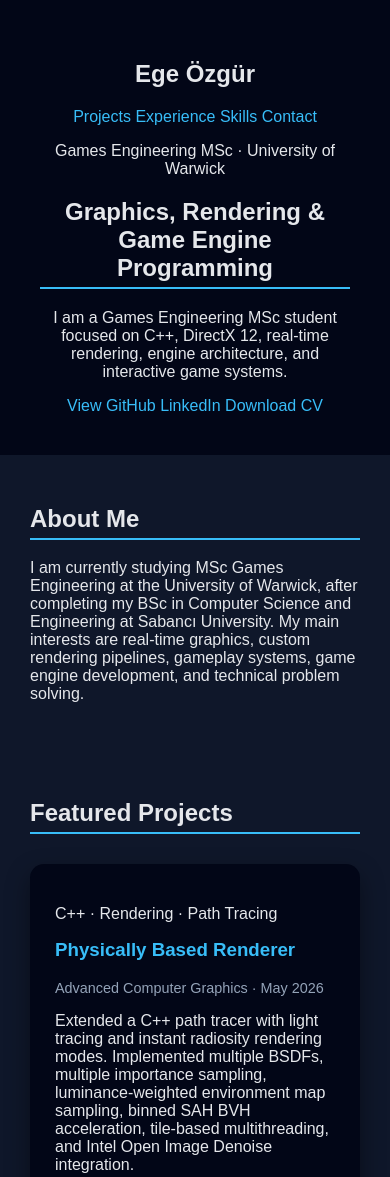
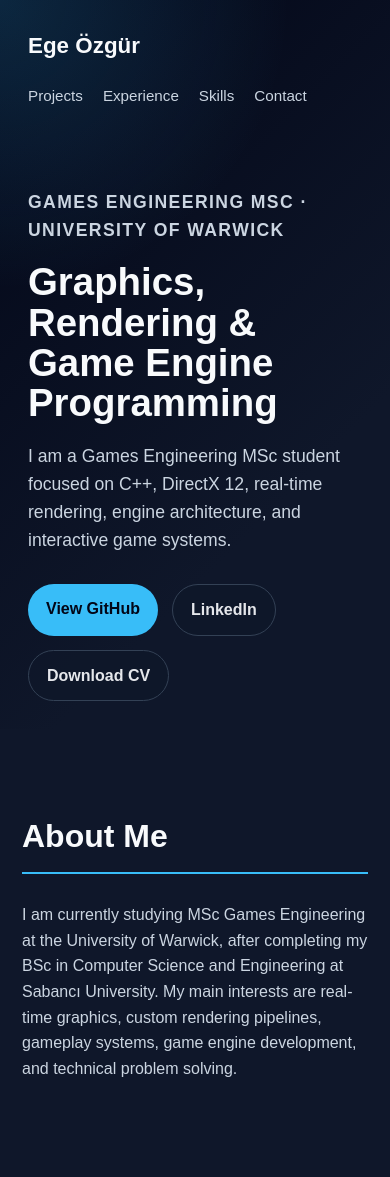
Before and after one commit to ege-ozgur/ege-ozgur.github.io, a plain HTML site: page index.html in a window 390 px wide. Shown: the top 1177 px of the page. Drawn offline with Linux system fonts and the light colour scheme.

Commit message:
Refactor CSS for improved styling and layout
Updated styles for various elements including body, navbar, buttons, and project cards. Adjusted layout and hover effects for improved visual consistency.

```diff
--- a/style.css
+++ b/style.css
@@ -1,33 +1,18 @@
+* {
+    box-sizing: border-box;
+}
+
+html {
+    scroll-behavior: smooth;
+}
+
 body {
-    font-family: Arial, sans-serif;
+    font-family: Arial, Helvetica, sans-serif;
     margin: 0;
     padding: 0;
     background: #0f172a;
     color: #e5e7eb;
-}
-
-header {
-    text-align: center;
-    padding: 40px;
-    background: #020617;
-}
-
-section {
-    padding: 30px;
-    max-width: 900px;
-    margin: auto;
-}
-
-h2 {
-    border-bottom: 2px solid #38bdf8;
-    padding-bottom: 5px;
-}
-
-.project {
-    background: #020617;
-    padding: 20px;
-    margin-top: 15px;
-    border-radius: 8px;
+    line-height: 1.6;
 }
 
 a {
@@ -39,57 +24,267 @@ a:hover {
     text-decoration: underline;
 }
 
-footer {
-    text-align: center;
-    padding: 20px;
-    background: #020617;
+.hero {
+    min-height: 80vh;
+    background:
+        radial-gradient(circle at top left, rgba(56, 189, 248, 0.18), transparent 35%),
+        linear-gradient(135deg, #020617 0%, #0f172a 70%);
+    padding: 28px;
 }
 
-/* Projects Grid */
-.projects-grid {
-    display: grid;
-    grid-template-columns: repeat(auto-fit, minmax(300px, 1fr));
-    gap: 30px;
+.navbar {
+    max-width: 1100px;
+    margin: 0 auto;
+    display: flex;
+    align-items: center;
+    justify-content: space-between;
+    gap: 20px;
+}
+
+.navbar h1 {
+    margin: 0;
+    font-size: 1.4rem;
+    color: #f8fafc;
+}
+
+.nav-links {
+    display: flex;
+    gap: 20px;
+    flex-wrap: wrap;
+}
+
+.nav-links a {
+    color: #cbd5e1;
+    font-size: 0.95rem;
+}
+
+.nav-links a:hover {
+    color: #38bdf8;
+}
+
+.hero-content {
+    max-width: 1100px;
+    margin: 120px auto 0;
+}
+
+.eyebrow {
+    color: #38bdf8;
+    font-weight: bold;
+    letter-spacing: 0.08em;
+    text-transform: uppercase;
+    font-size: 0.85rem;
+}
+
+.hero-content h2 {
+    max-width: 850px;
+    font-size: clamp(2.4rem, 7vw, 5rem);
+    line-height: 1.05;
+    margin: 18px 0;
+    color: #f8fafc;
+}
+
+.hero-content p {
+    max-width: 720px;
+    color: #cbd5e1;
+    font-size: 1.1rem;
+}
+
+.hero-buttons {
+    display: flex;
+    flex-wrap: wrap;
+    gap: 14px;
     margin-top: 30px;
 }
 
-/* Project Card */
-.project-card {
-    background: #020617;
-    padding: 25px;
-    border-radius: 14px;
-    box-shadow: 0 10px 25px rgba(0, 0, 0, 0.4);
-    transition: transform 0.3s ease, box-shadow 0.3s ease;
+.button {
+    display: inline-block;
+    padding: 12px 18px;
+    border-radius: 999px;
+    font-weight: bold;
+    transition: transform 0.25s ease, background 0.25s ease, border 0.25s ease;
 }
 
-/* Hover animation */
-.project-card:hover {
-    transform: translateY(-8px);
-    box-shadow: 0 20px 40px rgba(56, 189, 248, 0.25);
-}
-
-/* Titles */
-.project-card h3 {
-    color: #38bdf8;
-    margin-top: 0;
-}
-
-/* Meta text */
-.project-meta {
-    font-size: 0.9rem;
-    color: #94a3b8;
-    margin-bottom: 10px;
-}
-
-/* Links */
-.project-card a {
-    display: inline-block;
-    margin-top: 15px;
-    color: #38bdf8;
-    font-weight: bold;
+.button:hover {
+    transform: translateY(-3px);
     text-decoration: none;
 }
 
-.project-card a:hover {
-    text-decoration: underline;
+.button.primary {
+    background: #38bdf8;
+    color: #020617;
 }
+
+.button.secondary {
+    border: 1px solid #334155;
+    color: #e5e7eb;
+    background: rgba(15, 23, 42, 0.7);
+}
+
+.button.secondary:hover {
+    border-color: #38bdf8;
+}
+
+.section {
+    max-width: 1100px;
+    margin: 0 auto;
+    padding: 70px 28px;
+}
+
+.section h2 {
+    font-size: 2rem;
+    color: #f8fafc;
+    border-bottom: 2px solid #38bdf8;
+    padding-bottom: 10px;
+    margin-bottom: 28px;
+}
+
+.section > p {
+    color: #cbd5e1;
+    max-width: 850px;
+}
+
+.projects-grid {
+    display: grid;
+    grid-template-columns: repeat(auto-fit, minmax(280px, 1fr));
+    gap: 26px;
+}
+
+.project-card {
+    background: rgba(2, 6, 23, 0.88);
+    border: 1px solid rgba(148, 163, 184, 0.16);
+    padding: 26px;
+    border-radius: 18px;
+    box-shadow: 0 18px 45px rgba(0, 0, 0, 0.32);
+    transition: transform 0.3s ease, box-shadow 0.3s ease, border 0.3s ease;
+}
+
+.project-card:hover {
+    transform: translateY(-8px);
+    border-color: rgba(56, 189, 248, 0.55);
+    box-shadow: 0 25px 55px rgba(56, 189, 248, 0.18);
+}
+
+.project-card.featured {
+    grid-column: span 2;
+}
+
+.project-tag {
+    color: #38bdf8;
+    font-size: 0.82rem;
+    font-weight: bold;
+    text-transform: uppercase;
+    letter-spacing: 0.05em;
+    margin: 0 0 12px;
+}
+
+.project-card h3,
+.timeline-item h3,
+.skills-grid h3 {
+    color: #f8fafc;
+    margin-top: 0;
+    margin-bottom: 8px;
+}
+
+.project-meta {
+    color: #94a3b8;
+    font-size: 0.92rem;
+    margin: 0 0 14px;
+}
+
+.project-card p,
+.timeline-item p,
+.skills-grid li {
+    color: #cbd5e1;
+}
+
+.project-card a {
+    display: inline-block;
+    margin-top: 12px;
+    font-weight: bold;
+}
+
+.timeline {
+    display: grid;
+    gap: 22px;
+}
+
+.timeline-item {
+    background: rgba(2, 6, 23, 0.78);
+    border-left: 3px solid #38bdf8;
+    padding: 24px;
+    border-radius: 14px;
+}
+
+.skills-grid {
+    display: grid;
+    grid-template-columns: repeat(auto-fit, minmax(220px, 1fr));
+    gap: 24px;
+}
+
+.skills-grid div {
+    background: rgba(2, 6, 23, 0.78);
+    border: 1px solid rgba(148, 163, 184, 0.16);
+    padding: 24px;
+    border-radius: 16px;
+}
+
+.skills-grid ul {
+    margin: 0;
+    padding-left: 18px;
+}
+
+.contact-section {
+    text-align: center;
+}
+
+.contact-section p {
+    margin-left: auto;
+    margin-right: auto;
+}
+
+.contact-links {
+    display: flex;
+    justify-content: center;
+    flex-wrap: wrap;
+    gap: 14px;
+    margin-top: 24px;
+}
+
+.contact-links a {
+    padding: 10px 16px;
+    border: 1px solid #334155;
+    border-radius: 999px;
+    color: #e5e7eb;
+}
+
+.contact-links a:hover {
+    border-color: #38bdf8;
+    color: #38bdf8;
+    text-decoration: none;
+}
+
+footer {
+    text-align: center;
+    padding: 28px;
+    background: #020617;
+    color: #94a3b8;
+}
+
+@media (max-width: 760px) {
+    .navbar {
+        align-items: flex-start;
+        flex-direction: column;
+    }
+
+    .hero-content {
+        margin-top: 80px;
+    }
+
+    .project-card.featured {
+        grid-column: span 1;
+    }
+
+    .section {
+        padding: 55px 22px;
+    }
+}
```
